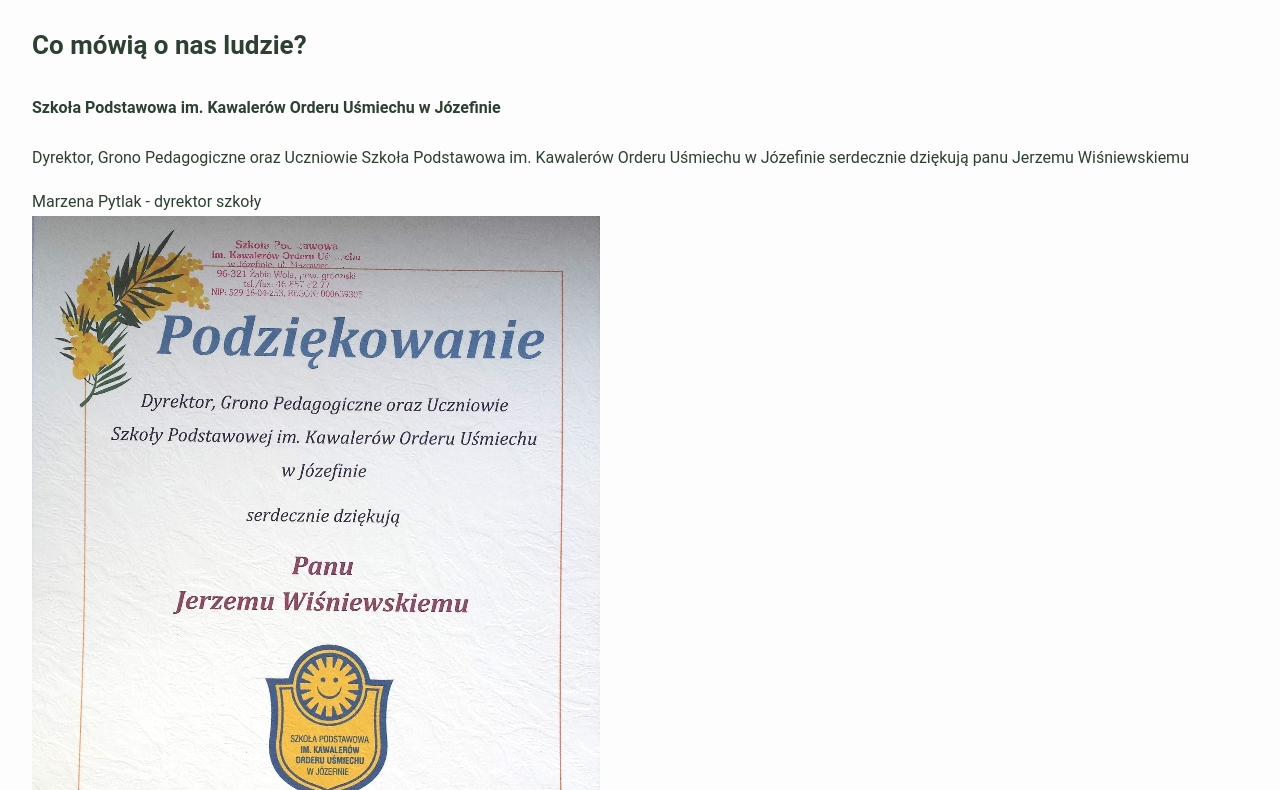
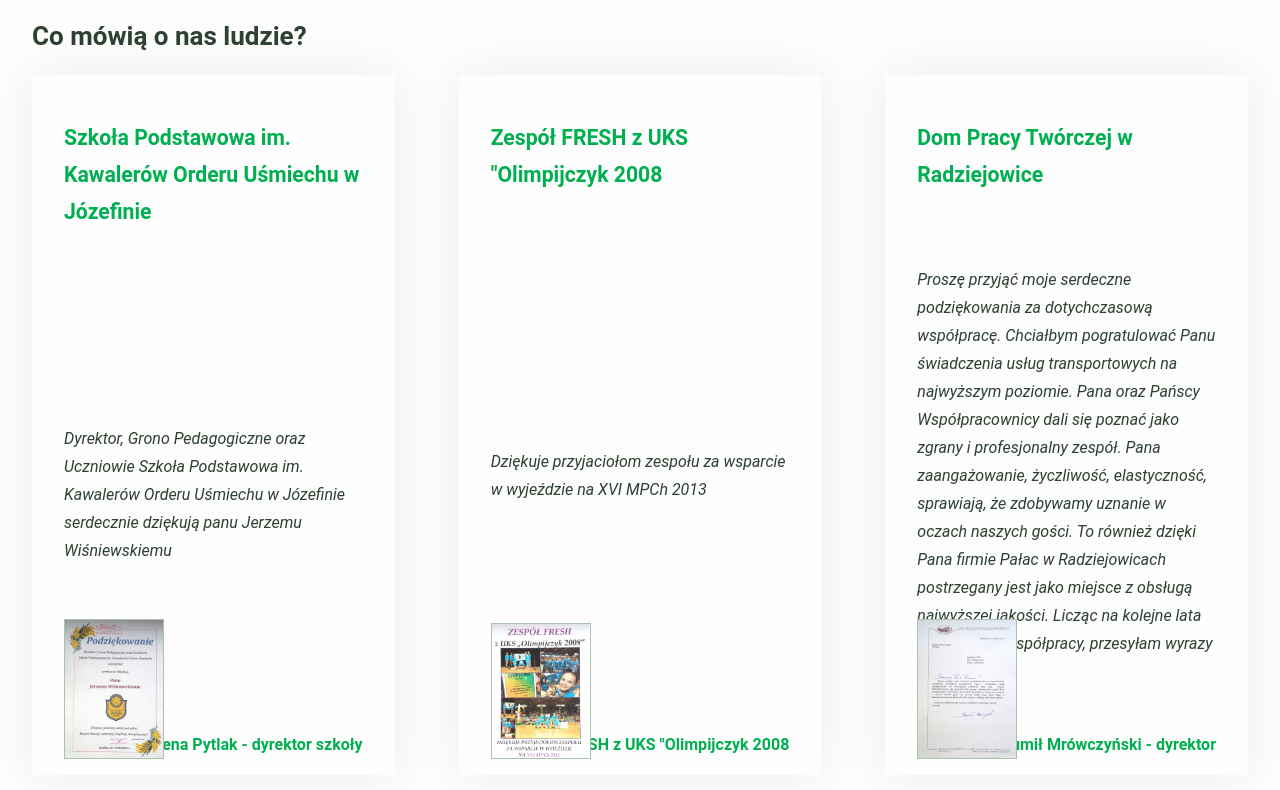
Before and after one commit to KrzysztofGrudzien/mimtrans-landing-page-gatsby, a Gatsby site: page /rekomendacje in a window 1280 px wide. Shown: the part 680-1470 px from the top of the page. Built offline with nearby package versions, Linux system fonts and the light colour scheme; Gatsby itself is replaced by a stand-in of ours.

Commit message:
add styles to the page rekomendacje

```diff
--- a/src/sass/_basic.scss
+++ b/src/sass/_basic.scss
@@ -137,7 +137,8 @@ button {
 .partners,
 .contact,
 .timetable,
-.ticketprice {
+.ticketprice,
+.testimonials {
   margin: 1rem 0 3rem 0;
 
   &-title {
--- a/src/sass/main.scss
+++ b/src/sass/main.scss
@@ -11,3 +11,4 @@
 @import "./sections/partners";
 @import "./sections/contact";
 @import "./sections/timetable";
+@import "./sections/testimonials";
--- /dev/null
+++ b/src/sass/sections/_testimonials.scss
@@ -0,0 +1,41 @@
+.testimonials {
+  &-cards {
+    display: grid;
+    grid-template-columns: 1fr 1fr 1fr;
+    gap: 4rem;
+  }
+
+  &-card {
+    box-shadow: 0 0 3rem rgba(0, 0, 0, 0.07);
+    display: flex;
+    flex-direction: column;
+    justify-content: space-between;
+    min-height: 700px;
+    padding: 1rem 2rem;
+    position: relative;
+
+    &-title {
+      color: $color-primary-darker;
+      font-size: 1.325rem;
+    }
+
+    &-description {
+      font-style: italic;
+    }
+
+    &-name {
+      align-self: flex-end;
+      color: $color-primary-darker;
+      font-weight: 700;
+    }
+
+    &-img-wrapper {
+      bottom: 1rem;
+      border: solid 1px lighten($color-text, 50);
+      cursor: pointer;
+      left: 2rem;
+      position: absolute;
+      width: 100px;
+    }
+  }
+}
```
